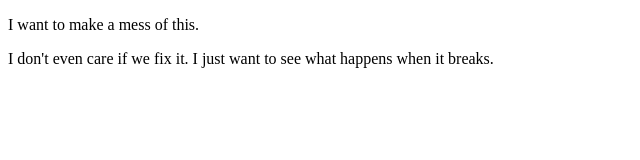
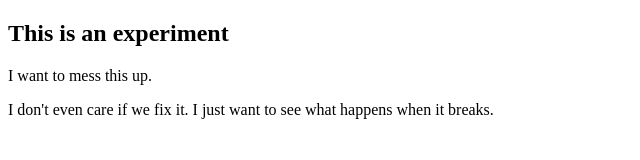
Before and after one commit to braydenc303/group-repo, a plain HTML site: page index.html in a window 1280 px wide. Shown: the whole page, without its empty margins (0-640 px from the left). Drawn offline with Linux system fonts and the light colour scheme.

Commit message:
Changes on second branch

```diff
--- a/index.html
+++ b/index.html
@@ -8,7 +8,8 @@
 </head>
 <body>
     <div>
-        <p>I want to make a mess of this.</p>
+        <h2>This is an experiment</h2>
+        <p>I want to mess this up.</p>
         <p>I don't even care if we fix it. I just want to see what happens when it breaks.</p>
     </div>
 </body>
```
